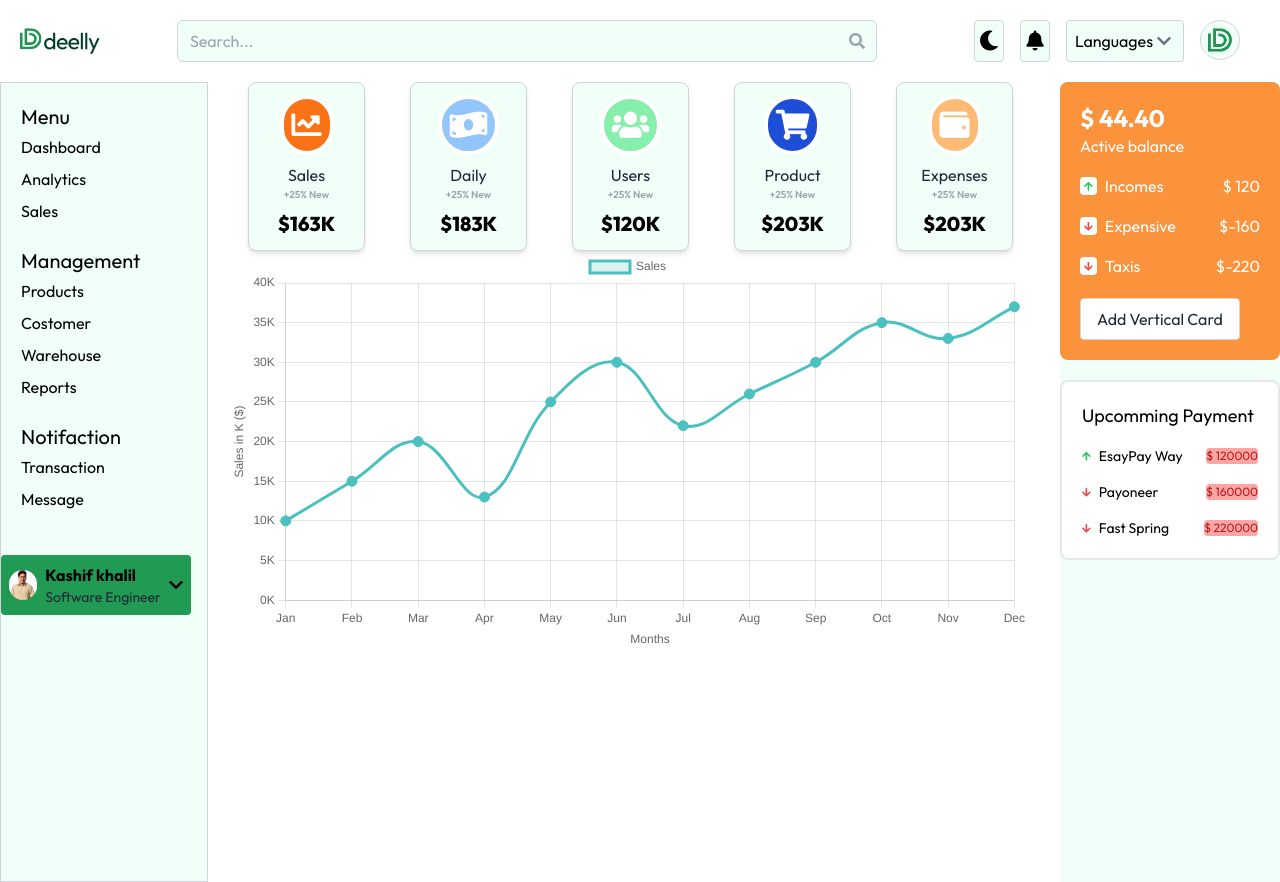
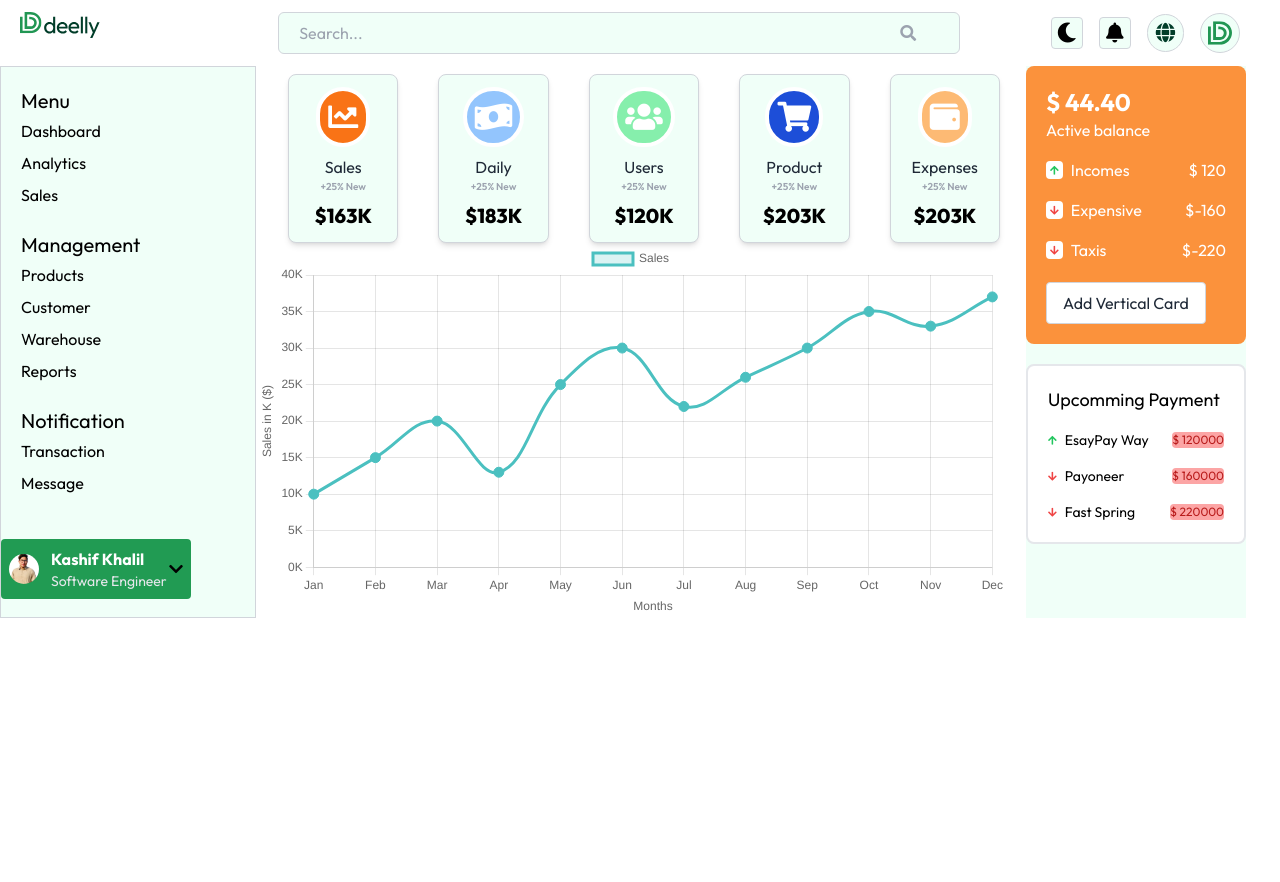
Before and after one commit to KashifKhalil986/Admin_Dashboard, a React (Vite) app: page / in a window 1280 px wide. After the commit the page ends 800 px from the top, so only its background shows below. Built offline with nearby package versions, Linux system fonts and the light colour scheme.

Commit message:
did nav,leftsidebar and main section  responsive

```diff
--- a/src/AdminPanel/Admin.jsx
+++ b/src/AdminPanel/Admin.jsx
@@ -8,7 +8,7 @@ const Admin = () => {
   return (
     <>
      <Navbar/>
-     <div className='flex '>
+     <div className='flex flex-col lg:flex-row'>
       <LeftSideBar/>
       <Hero/>
      </div>
--- a/src/AdminPanel/HeroSection/Hero.jsx
+++ b/src/AdminPanel/HeroSection/Hero.jsx
@@ -1,7 +1,7 @@
 // import React from 'react';
 import Data from '../../../public/data.json';
 import Card from '../Components/Card';
-// import PropTypes from 'prop-types';
+
 import SalesGraph from '../Components/Graph';
 
 
@@ -10,53 +10,53 @@ import SalesGraph from '../Components/Graph';
 const Hero = () => {
     const balanceDetails = [
         {
-            "id" :1,
-            "icon" :"fas fas fa-arrow-up",
-            "iconColor":"text-green-500",
-            "decs" :"Incomes",
-            "price":"$ 120"
+            "id": 1,
+            "icon": "fas fas fa-arrow-up",
+            "iconColor": "text-green-500",
+            "decs": "Incomes",
+            "price": "$ 120"
 
         },
         {
-            "id" :2,
-            "icon" :"fas fa-arrow-down",
-             "iconColor":"text-red-500",
-            "decs" :"Expensive",
-            "price":"$-160"
+            "id": 2,
+            "icon": "fas fa-arrow-down",
+            "iconColor": "text-red-500",
+            "decs": "Expensive",
+            "price": "$-160"
 
         },
         {
-            "id" :3,
-            "icon" :"fas fa-arrow-down",
-             "iconColor":"text-red-500",
-            "decs" :"Taxis",
-            "price":"$-220"
+            "id": 3,
+            "icon": "fas fa-arrow-down",
+            "iconColor": "text-red-500",
+            "decs": "Taxis",
+            "price": "$-220"
 
         }
     ]
     const upcommingBalance = [
         {
-            "id" :1,
-            "icon" :"fas fas fa-arrow-up",
-            "iconColor":"text-green-500",
-            "decs" :"EsayPay Way",
-            "price":"$ 120000"
+            "id": 1,
+            "icon": "fas fas fa-arrow-up",
+            "iconColor": "text-green-500",
+            "decs": "EsayPay Way",
+            "price": "$ 120000"
 
         },
         {
-            "id" :2,
-            "icon" :"fas fa-arrow-down",
-             "iconColor":"text-red-500",
-            "decs" :"Payoneer",
-            "price":"$ 160000"
+            "id": 2,
+            "icon": "fas fa-arrow-down",
+            "iconColor": "text-red-500",
+            "decs": "Payoneer",
+            "price": "$ 160000"
 
         },
         {
-            "id" :3,
-            "icon" :"fas fa-arrow-down",
-             "iconColor":"text-red-500",
-            "decs" :"Fast Spring",
-            "price":"$ 220000"
+            "id": 3,
+            "icon": "fas fa-arrow-down",
+            "iconColor": "text-red-500",
+            "decs": "Fast Spring",
+            "price": "$ 220000"
 
         }
     ]
@@ -64,16 +64,16 @@ const Hero = () => {
 
 
     return (
-           <div className="main flex flex-row gap-8 ">
+        <div className="main flex flex-row gap-5 ">
 
 
             {/* middle section (cards and graphs) */}
-                <div className='middle flex flex-col ms-5 w-[800px]'>
+            <div className='middle flex flex-col w-full lg:w-[750px] mt-2'>
 
                 {/* cards */}
-   <div className="cards flex flex-wrap w-[800px] gap-[45px] ps-5">
-        {Data.map((element)=>(
-                <div className="w-[15%] " key={element.id}>
+                <div className="cards flex justify-start px-8 md:w-[800px] flex-wrap md:gap-10 gap-2">
+                    {Data.map((element) => (
+                        <div className="w-[48%] md:w-[15%]" key={element.id}>
                             <Card
 
 
@@ -82,7 +82,7 @@ const Hero = () => {
                                 iconBgColor={element.iconBgColor}
                                 title={element.title}
                                 description={element.description}
-                price ={element.price}
+                                price={element.price}
                             />
                         </div>
 
@@ -91,7 +91,7 @@ const Hero = () => {
 
                 </div>
                 <div className="graph">
-        <SalesGraph/>
+                    <SalesGraph />
                 </div>
             </div>
             <div className="right  bg-[#F0FFF8] flex flex-col w-[220px]">
@@ -102,12 +102,12 @@ const Hero = () => {
                         <p>Active balance</p>
                     </div>
                     <div className="b-details">
-                 {balanceDetails.map((el)=>(
+                        {balanceDetails.map((el) => (
                             <div className='flex flex-row mt-2 pt-2 items-center ' key={el.id}>
                                 <div className={`${el.icon} ${el.iconColor} bg-white rounded p-1 text-[10px]`}></div>
                                 <div className='ps-2'>{el.decs}</div>
                                 <div className='ml-auto'>{el.price}</div>
-                {/* <div>{el.price}</div> */}
+
                             </div>
                         ))}
                     </div>
@@ -123,12 +123,12 @@ const Hero = () => {
 
                     </div>
                     <div className="b-details">
-                 {upcommingBalance.map((el)=>(
+                        {upcommingBalance.map((el) => (
                             <div className='flex flex-row mt-2 pt-2 items-center ' key={el.id}>
                                 <div className={`${el.icon} ${el.iconColor} bg-white rounded  text-[10px]`}></div>
                                 <div className='ps-2 text-sm'>{el.decs}</div>
                                 <div className='ml-auto text-xs text-red-700 bg-red-300 rounded'>{el.price}</div>
-                {/* <div>{el.price}</div> */}
+
                             </div>
                         ))}
                     </div>
--- a/src/AdminPanel/LeftSideBar/LeftSideBar.jsx
+++ b/src/AdminPanel/LeftSideBar/LeftSideBar.jsx
@@ -1,59 +1,79 @@
-// import React from 'react'
+
+import { useState } from 'react';
+
 
 const LeftSideBar = () => {
+
+    const [isOpen ,setisOpen]=useState(false);
+
+   const sideBartoggle =()=>{
+        setisOpen(!isOpen)
+    }
+
+
+
     return (
-    <div className='flex flex-col  h-screen bg-[#F0FFF8] w-full sm:w-full md:w-[25%] lg:w-[20%] border border-gray-300 '>
-        {/* <div className='logo flex ms-5 mt-5  '>
-            <img className='w-[70px] sm:w-[70px] md:w-[80px] lg:w-[80px]' src="../../../public/images/Logo.svg" alt=""  />
+<>
 
-        </div> */}
+    <button
+    className="lg:hidden p-2 absolute top-2 left-2 z-50 bg-[#219b53] text-white rounded"
+    onClick={sideBartoggle}
+    >
+    <i className="fas fa-bars"></i>
+    </button>
 
-        <div className='middle  ms-5 mt-5 '>
-        <div className='menu flex flex-col '>
-            <h2 className='text-xl '>Menu</h2>
-                <ul className=''>
+
+      <div  className={`${isOpen ? 'w-full sm:w-full' :'hidden'} relative lg:block lg:w-[20%] flex flex-col bg-[#F0FFF8] w-full sm:w-full md:w-[25%]  border border-gray-300   z-40`}>
+        <div className='middle ms-5 mt-5'>
+
+          {/* Menu Section */}
+          <div className='menu flex flex-col'>
+            <h2 className='text-xl'>Menu</h2>
+            <ul>
               <li className='py-1'>Dashboard</li>
               <li className='py-1'>Analytics</li>
               <li className='py-1'>Sales</li>
             </ul>
           </div>
-            <div className='menu flex flex-col '>
-            <h2 className='text-xl mt-5'>Management</h2>
-                <ul className=''>
+
+          {/* Management Section */}
+          <div className='menu flex flex-col mt-5'>
+            <h2 className='text-xl'>Management</h2>
+            <ul>
               <li className='py-1'>Products</li>
-                    <li className='py-1'>Costomer</li>
+              <li className='py-1'>Customer</li>
               <li className='py-1'>Warehouse</li>
               <li className='py-1'>Reports</li>
             </ul>
           </div>
 
-            <div className='menu flex flex-col '>
-            <h2 className='text-xl mt-5'>Notifaction</h2>
-                <ul className=''>
+          {/* Notification Section */}
+          <div className='menu flex flex-col mt-5'>
+            <h2 className='text-xl'>Notification</h2>
+            <ul>
               <li className='py-1'>Transaction</li>
               <li className='py-1'>Message</li>
-
             </ul>
           </div>
+        </div>
 
-
+        {/* User Profile Section */}
+        <div className='below flex items-center justify-start p-2 mt-10 bg-[#219b53] w-full sm:w-full md:w-[180px] lg:w-[190px] rounded'>
+          <div className='image h-[30px] w-[30px]'>
+            <img className='rounded-full object-cover h-full w-full' src="/images/kashif_pic.jpg" alt="Profile" />
           </div>
-        <div className='below space-x-2 flex items-center  justify-center p-2 mt-10 bg-[#219b53] w-[180px] sm:w-[180px] md:w-[180px] lg:w-[190px]  whitespace-nowrap rounded'>
-            <div className='image h-[30px] w-[30px] '>
-                <img className='rounded-full object-cover h-full w-full' src="../../../public/images/kashif_pic.jpg" alt="" />
+          <div className='name ml-3'>
+            <h3 className='font-bold text-white'>Kashif Khalil</h3>
+            <p className='text-sm text-gray-200'>Software Engineer</p>
           </div>
-            <div className='name '>
-                <h3 className='font-bold'>Kashif khalil</h3>
-                <p className='text-sm text-gray-800'>Software Engineer</p>
+          <div className="drop-down ml-auto">
+            <i className="fas fa-chevron-down text-black"></i>
           </div>
-            <div className="drop-down">
-    <i className="fas fa-chevron-down text-black"></i>
         </div>
 
       </div>
+      </>
+    );
+  };
 
-    </div>
-  )
-}
-
-export default LeftSideBar
+  export default LeftSideBar;
--- a/src/AdminPanel/Navbar/Navbar.jsx
+++ b/src/AdminPanel/Navbar/Navbar.jsx
@@ -1,70 +1,115 @@
-import  { useState } from 'react';
+import { useState } from 'react';
 
 const Navbar = () => {
   const [isOpen, setIsOpen] = useState(false);
+  const [mobileView , setmobileView] =useState(false);
+  const [LangisOpen, setLangIsOpen] = useState(false);
 
   const toggleDropdown = () => {
     setIsOpen(!isOpen);
   };
-    const [LangisOpen, setLangIsOpen] = useState(false);
+
 
   const toggleLanguage = () => {
     setLangIsOpen(!LangisOpen);
   };
+
+  const toggleMobile=()=>{
+    setmobileView(!mobileView);
+  };
   return (
-        <div className='flex justify-between '>
-            <nav className='flex justify-between w-full p-5'>
+    <div className='flex justify-between items-center '>
+      <nav className='w-full px-5 py-3'>
+      <div className="flex justify-between item-center">
 
-            <div className='logo flex  '>
-            <img className='w-[70px] sm:w-[70px] md:w-[80px] lg:w-[80px]' src="../../../public/images/Logo.svg" alt=""  />
+
+   <div className="logo ms-10 lg:ms-0">
+
+          <img className='w-[50px] sm:w-[60px] md:w-[70px] lg:w-[80px]' src="../../../public/images/Logo.svg" alt="" />
 
         </div>
-                <div className="relative ">
+
+
+   {/* Mobil Menu Toggle  */}
+   <div className="lg:hidden">
+    <button className="text-gray-300 focus outline-none"
+    onClick={toggleMobile}
+    >
+        <i className="fas fa-bars text-2xl"></i>
+
+    </button>
+   </div>
+
+
+
+
+
+   <div className="hidden lg:block w-[55%]  max-width-[600px]">
+   <div className="relative">
           <input
             type="text"
             placeholder="Search..."
-                        className="pl-3 py-2 rounded-md w-[700px]  bg-[#F0FFF8] border border-gray-300 focus:outline-none focus:ring focus:ring-[#219b53] "
+            className="w-full ms-11 pl-5 py-2 rounded-md bg-[#F0FFF8] border border-gray-300 focus:outline-none focus:ring focus:ring-[#219b53]"
           />
-                    <div className='absolute inset-y-0 right-0 flex items-center pr-3 pointer-events-none'>
-                        <i className="fas fa-search text-gray-400"></i>
+          <div className="absolute inset-y-0 right-0 flex items-center text-gray-400">
+                <i className="fas fa-search"></i>
+              </div>
+            </div>
+
+
 
    </div>
+{/* icons */}
+        <div className="hidden lg:flex items-center space-x-4 mr-5">
 
-                </div>
-
-                <div className="flex mx-5 space-x-4">
-                    <button className=" bg-[#F0FFF8] w-[30px] rounded border border-gray-300 ">
+         <button className="w-8 h-8 flex justify-center items-center bg-[#F0FFF8] border border-gray-300 rounded">
             <i className="fas fa-moon text-xl"></i>
-
-
           </button>
 
-                    <button className=" bg-[#F0FFF8] w-[30px] rounded border border-gray-300 ">
+          <button className="w-8 h-8 flex justify-center items-center bg-[#F0FFF8] border border-gray-300 rounded">
             <i className="fas fa-bell text-xl"></i>
-
-
           </button>
 
-                    <div className="relative inline-block">
+           <div className="relative">
            <button
-                 className="flex item-center border  bg-[#F0FFF8]  border-gray-300 rounded p-2 py-2"
+              className="flex items-center bg-[#F0FFF8] border border-gray-300 rounded-full px-2 py-1"
               onClick={toggleLanguage}>
-                    Languages
-                    <i className={`p-1 fas fa-chevron-down text-gray-500 ${LangisOpen ? 'rotate-180' : ''}`}></i>
+              <i className="fas fa-globe text-[#013D29] text-xl"></i>
             </button>
             {LangisOpen && (
-                  <ul className='absolute mt-1 w-28 text-center bg-white border border-gray-300 rounded shadow-lg'>
-                  <li className="px-4 py-2  hover:bg-gray-100 cursor-pointer">Pakistan</li>
-                  <li className="px-4 py-2  hover:bg-gray-100 cursor-pointer">Usa</li>
-                  <li className="px-4 py-2  hover:bg-gray-100 cursor-pointer">Spain</li>
+              <ul className='absolute ml-[-15px] w-20 mt-1 text-center bg-[#F0FFF8] border border-gray-300 rounded '>
+                <li className="flex  px-2 py-2 text-left  hover:bg-gray-100 cursor-pointer">PK
+                  <img
+                    src="https://flagcdn.com/w40/pk.png"
+                    alt="Pakistan Flag"
+                    className="w-8 h-8 pl-0 mx-2 rounded-full"
+                  />
+                </li>
+                <li className="flex  px-2 py-2 text-left  hover:bg-gray-100 cursor-pointer">US
+                  <img
+                    src="https://flagcdn.com/w40/us.png"
+                    alt="USA Flag"
+                    className="w-8 h-8 pl-0 mx-2 rounded-full"
+                  />
+
+                </li>
+                <li className="flex px-2 py-2 text-left  hover:bg-gray-100 cursor-pointer">ES
+                  <img
+                    src="https://flagcdn.com/w40/es.png"
+                    alt="Spain Flag"
+                    className="w-8 h-8 pl-0 mx-2 rounded-full"
+                  />
+
+                </li>
               </ul>
             )
 
             }
-
            </div>
 
-<div className="relative inline-block">
+
+
+          <div className="relative">
 
             <button
               id="profile-logout"
@@ -77,31 +122,114 @@ const Navbar = () => {
 
 
             {isOpen && (
-        <ul className="absolute mt-1 ml-[-30px] bg-white border border-gray-300 rounded shadow-lg">
-          <li className="px-4 py-2 hover:bg-gray-100 cursor-pointer">Profiles</li>
-          <li className="px-4 py-2 hover:bg-gray-100 cursor-pointer flex items-center">
+              <ul className="absolute mt-1 ml-[-25px] bg-[#F0FFF8] border border-gray-300 rounded shadow-lg">
+                <li className="px-2 py-1 hover:bg-gray-100 cursor-pointer">Profiles</li>
+                <li className="px-2 py-1 hover:bg-gray-100 cursor-pointer flex items-center">
                   <i className="fas fa-sign-out-alt "></i>
                   Logout
                 </li>
               </ul>
             )}
+            {/* mobile view */}
+
+            </div>
+          </div>
+        </div>
+
+            {mobileView &&(
+
+
+            <div className='lg:hidden mt-3 space-y-2'>
+            <div className="relative">
+          <input
+            type="text"
+            placeholder="Search..."
+            className="w-full pl-5 py-2 rounded-md bg-[#F0FFF8] border border-gray-300 focus:outline-none focus:ring focus:ring-[#219b53]"
+          />
+               <div className='absolute inset-y-0 right-1 flex items-center text-gray-400'>
+            <i className="fas fa-search text-gray-400"></i>
+
+          </div>
+            </div>
+
+          <div className="flex items-center space-x-4">
+
+        <button className="w-8 h-8 flex justify-center items-center bg-[#F0FFF8] border border-gray-300 rounded">
+           <i className="fas fa-moon text-xl"></i>
+         </button>
+
+         <button className="w-8 h-8 flex justify-center items-center bg-[#F0FFF8] border border-gray-300 rounded">
+           <i className="fas fa-bell text-xl"></i>
+         </button>
+
+          <div className="relative">
+          <button
+             className="flex items-center bg-[#F0FFF8] border border-gray-300 rounded-full px-2 py-1"
+             onClick={toggleLanguage}>
+             <i className="fas fa-globe text-[#013D29] text-xl"></i>
+           </button>
+           {LangisOpen && (
+             <ul className='absolute ml-[-15px] w-20 mt-1 text-center bg-[#F0FFF8] border border-gray-300 rounded '>
+               <li className="flex  px-2 py-2 text-left  hover:bg-gray-100 cursor-pointer">PK
+                 <img
+                   src="https://flagcdn.com/w40/pk.png"
+                   alt="Pakistan Flag"
+                   className="w-8 h-8 pl-0 mx-2 rounded-full"
+                 />
+               </li>
+               <li className="flex  px-2 py-2 text-left  hover:bg-gray-100 cursor-pointer">US
+                 <img
+                   src="https://flagcdn.com/w40/us.png"
+                   alt="USA Flag"
+                   className="w-8 h-8 pl-0 mx-2 rounded-full"
+                 />
+
+               </li>
+               <li className="flex px-2 py-2 text-left  hover:bg-gray-100 cursor-pointer">ES
+                 <img
+                   src="https://flagcdn.com/w40/es.png"
+                   alt="Spain Flag"
+                   className="w-8 h-8 pl-0 mx-2 rounded-full"
+                 />
+
+               </li>
+             </ul>
+           )
+
+           }
           </div>
 
 
 
+         <div className="relative">
+
+           <button
+             id="profile-logout"
+             onClick={toggleDropdown}
+              className="flex justify-center items-center w-10 h-10 bg-[#F0FFF8] border border-gray-300 rounded-full hover:bg-gray-100"
+           >
+             <img src="../../../images/justLogo.svg" alt="Logo" className="w-6 h-6 " />
+
+           </button>
 
 
-
+           {isOpen && (
+             <ul className="absolute mt-1 ml-[-25px] bg-[#F0FFF8] border border-gray-300 rounded shadow-lg">
+               <li className="px-2 py-1 hover:bg-gray-100 cursor-pointer">Profiles</li>
+               <li className="px-2 py-1 hover:bg-gray-100 cursor-pointer flex items-center">
+                 <i className="fas fa-sign-out-alt "></i>
+                 Logout
+               </li>
+             </ul>
+          )}
 
             </div>
-
-
-
-
-
+          </div>
+          </div>
+        )}
       </nav>
     </div>
-    )
-}
+  );
+};
 
-export default Navbar
+export default Navbar;
```
Lines whose indentation alone changed are shown as unchanged.
